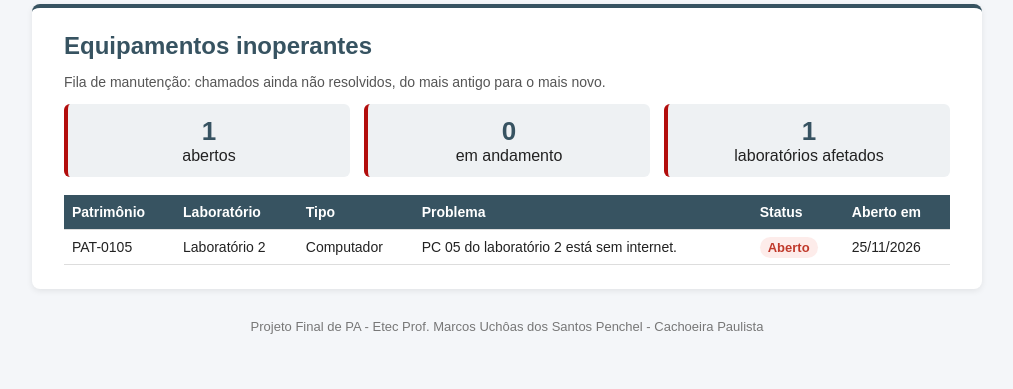
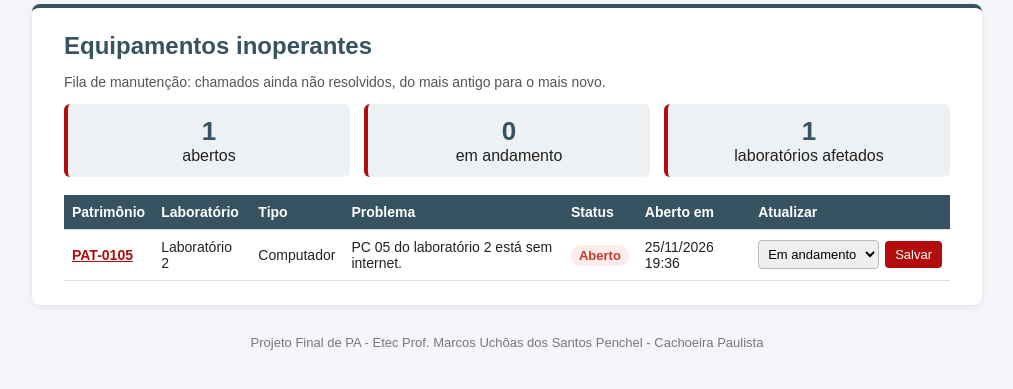
Before and after one commit to VitorSSPB/projeto-final, a Flask app: page /inoperantes in a window 1280 px wide. Shown: the part 152-541 px from the top of the page, without its empty margins (133-1146 px from the left). Run offline with Flask 3, Linux system fonts and the light colour scheme; data comes from the database, SQL or seed files in the repository.

Commit message:
Entrega 3: chamado gravado no banco, status no painel e histórico
Formulário cria o objeto Chamado e grava no MySQL; cadastro de equipamento grava no banco; painel com seletor de status e link para o histórico; nova página historico.html; buscar_equipamento no repositório.

```diff
--- a/app.py
+++ b/app.py
@@ -1,6 +1,6 @@
-
 from flask import Flask, render_template, request, redirect, url_for, flash
 import repositorio
+from models import Chamado, Equipamento
 
 app = Flask(__name__)
 app.secret_key = "controle-equipamentos-etec"
@@ -16,8 +16,13 @@ def inicio():
 def abrir_chamado():
     """Abre um novo chamado."""
     if request.method == "POST":
-        flash("Chamado recebido com sucesso!")
-        return redirect(url_for("inoperantes"))
+        try:
+            chamado = Chamado(request.form["equipamento_id"], request.form["descricao_problema"])
+            repositorio.salvar_chamado(chamado)
+            flash("Chamado aberto com sucesso!")
+            return redirect(url_for("inoperantes"))
+        except ValueError as erro:
+            flash(str(erro))
 
     equipamentos = repositorio.listar_equipamentos()
     return render_template("abrir_chamado.html", equipamentos=equipamentos)
@@ -34,7 +39,14 @@ def inoperantes():
 def cadastrar_equipamento():
     """Cadastra um equipamento."""
     if request.method == "POST":
-        flash("Equipamento recebido com sucesso!")
+        try:
+            equipamento = Equipamento(
+                request.form["patrimonio"], request.form["laboratorio"], request.form["tipo"]
+            )
+            repositorio.salvar_equipamento(equipamento)
+            flash(f"Equipamento {equipamento.patrimonio} cadastrado com sucesso!")
+        except ValueError as erro:
+            flash(str(erro))
         return redirect(url_for("cadastrar_equipamento"))
 
     return render_template("cadastrar_equipamento.html")
@@ -57,8 +69,13 @@ def mudar_status(chamado_id):
 @app.route("/historico/<int:equipamento_id>")
 def historico(equipamento_id):
     """Mostra o histórico de um equipamento."""
+    equipamento = repositorio.buscar_equipamento(equipamento_id)
+    if equipamento is None:
+        flash("Equipamento não encontrado.")
+        return redirect(url_for("inoperantes"))
+
     chamados = repositorio.historico_equipamento(equipamento_id)
-    return render_template("historico.html", chamados=chamados)
+    return render_template("historico.html", equipamento=equipamento, chamados=chamados)
 
 
 if __name__ == "__main__":
--- a/repositorio.py
+++ b/repositorio.py
@@ -1,4 +1,3 @@
-
 import mysql.connector
 
 from conexao import conectar
@@ -28,7 +27,7 @@ def salvar_equipamento(equipamento):
         )
         con.commit()
     except mysql.connector.IntegrityError:
-        raise ValueError("Patrimônio já cadastrado.")
+        raise ValueError(f"O patrimônio {equipamento.patrimonio} já está cadastrado.")
     finally:
         con.close()
 
@@ -64,6 +63,19 @@ def listar_inoperantes():
     linhas = cur.fetchall()
     con.close()
     return linhas
+
+
+def buscar_equipamento(equipamento_id):
+    con = conectar()
+    cur = con.cursor(dictionary=True)
+    cur.execute("SELECT * FROM equipamento WHERE id = %s", (equipamento_id,))
+    l = cur.fetchone()
+    con.close()
+
+    if l is None:
+        return None
+
+    return Equipamento(l["patrimonio"], l["laboratorio"], l["tipo"], l["id"])
 
 
 def buscar_chamado(chamado_id):
--- a/static/estilo.css
+++ b/static/estilo.css
@@ -208,3 +208,31 @@ footer {
   font-size: 13px;
   margin-bottom: 20px;
 }
+
+.form-status {
+  display: flex;
+  flex-direction: row;
+  gap: 6px;
+  align-items: center;
+}
+
+.form-status select {
+  padding: 5px;
+  font-size: 13px;
+}
+
+.form-status button {
+  margin-top: 0;
+  padding: 6px 10px;
+  font-size: 13px;
+}
+
+.status.resolvido {
+  color: #1e7b45;
+  background: #e8f6ec;
+}
+
+td a {
+  color: var(--vermelho-cps);
+  font-weight: bold;
+}
--- a/templates/inoperantes.html
+++ b/templates/inoperantes.html
@@ -19,20 +19,30 @@
       <th>Problema</th>
       <th>Status</th>
       <th>Aberto em</th>
+      <th>Atualizar</th>
     </tr>
   </thead>
   <tbody>
   {% for item in inoperantes %}
     <tr>
-      <td>{{ item.patrimonio }}</td>
+      <td><a href="{{ url_for('historico', equipamento_id=item.equipamento_id) }}">{{ item.patrimonio }}</a></td>
       <td>{{ item.laboratorio }}</td>
       <td>{{ item.tipo }}</td>
       <td>{{ item.descricao_problema }}</td>
       <td><span class="status {{ item.status_resolucao | lower | replace(' ', '-') }}">{{ item.status_resolucao }}</span></td>
-      <td>{{ item.data.strftime('%d/%m/%Y') }}</td>
+      <td>{{ item.data.strftime('%d/%m/%Y %H:%M') }}</td>
+      <td>
+        <form class="form-status" action="{{ url_for('mudar_status', chamado_id=item.chamado_id) }}" method="POST">
+          <select name="status_resolucao">
+            {% if item.status_resolucao == 'Aberto' %}<option>Em andamento</option>{% endif %}
+            <option>Resolvido</option>
+          </select>
+          <button type="submit">Salvar</button>
+        </form>
+      </td>
     </tr>
   {% else %}
-    <tr><td colspan="6">Nenhum equipamento inoperante no momento.</td></tr>
+    <tr><td colspan="7">Nenhum equipamento inoperante no momento.</td></tr>
   {% endfor %}
   </tbody>
 </table>
```
Also changed, not shown: templates/historico.html (added, +29 -0 lines).
